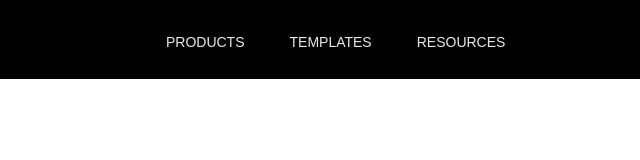
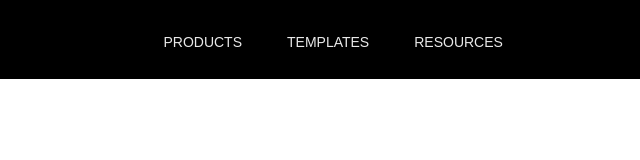
Before and after one commit to AlenaShkr/squarespace, a website: page index.html in a window 1280 px wide. Shown: the full height of the page, 305-945 px from the left. Drawn offline with Linux system fonts and the light colour scheme.

Commit message:
fix header

```diff
--- a/src/sass/layout/_header.scss
+++ b/src/sass/layout/_header.scss
@@ -25,16 +25,17 @@
     &__nav {
         .nav__list {
             @include flex;
-            gap: 4.5rem;
-            padding-left: 3rem;
+            flex-wrap: wrap;
+            padding: 0rem 3rem;
             list-style-type: none;
         }
     }
 }
 
 .nav-list__item {
+    padding-left: 3.5rem;
+    margin-right: 1rem;
     * {
-        //padding: 0rem 2rem;
         text-decoration-line: none;
         color: $color-grey;
         text-align: left;
```
Also changed, not shown: src/styles.css.
